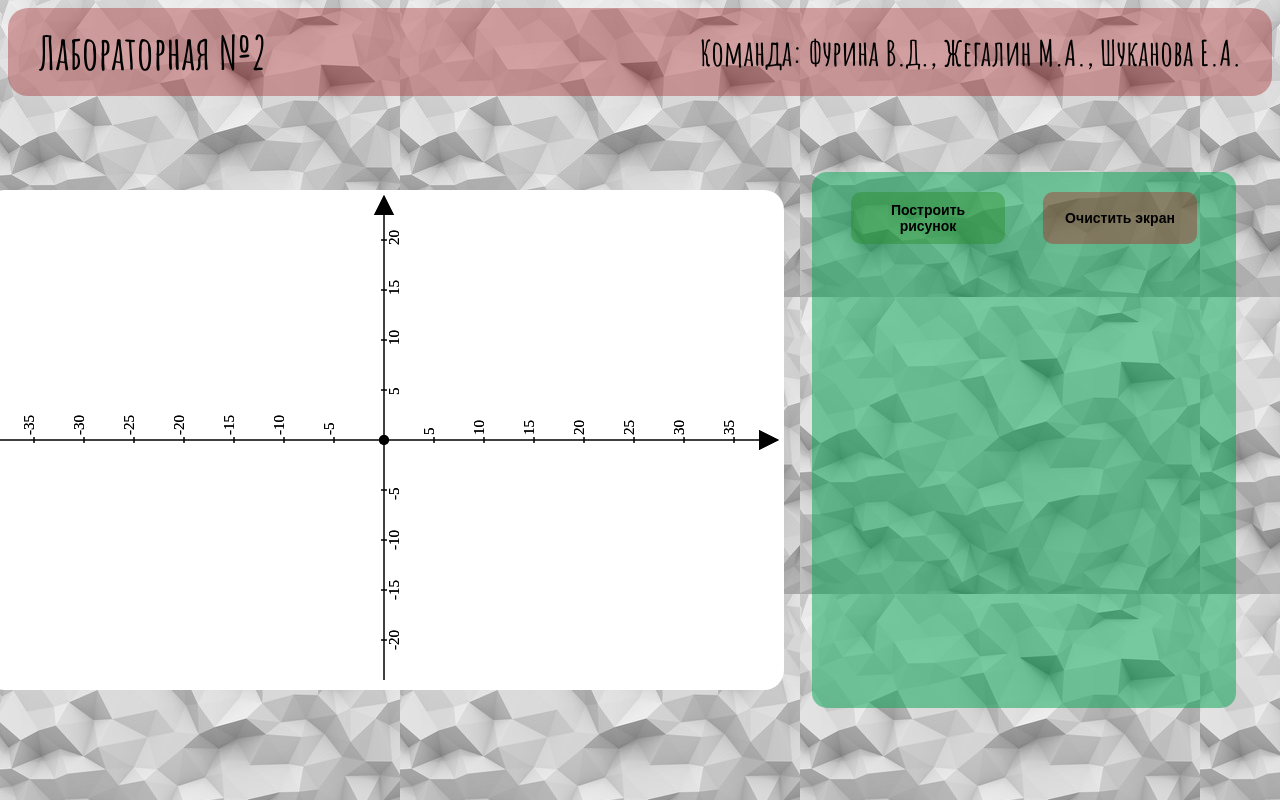
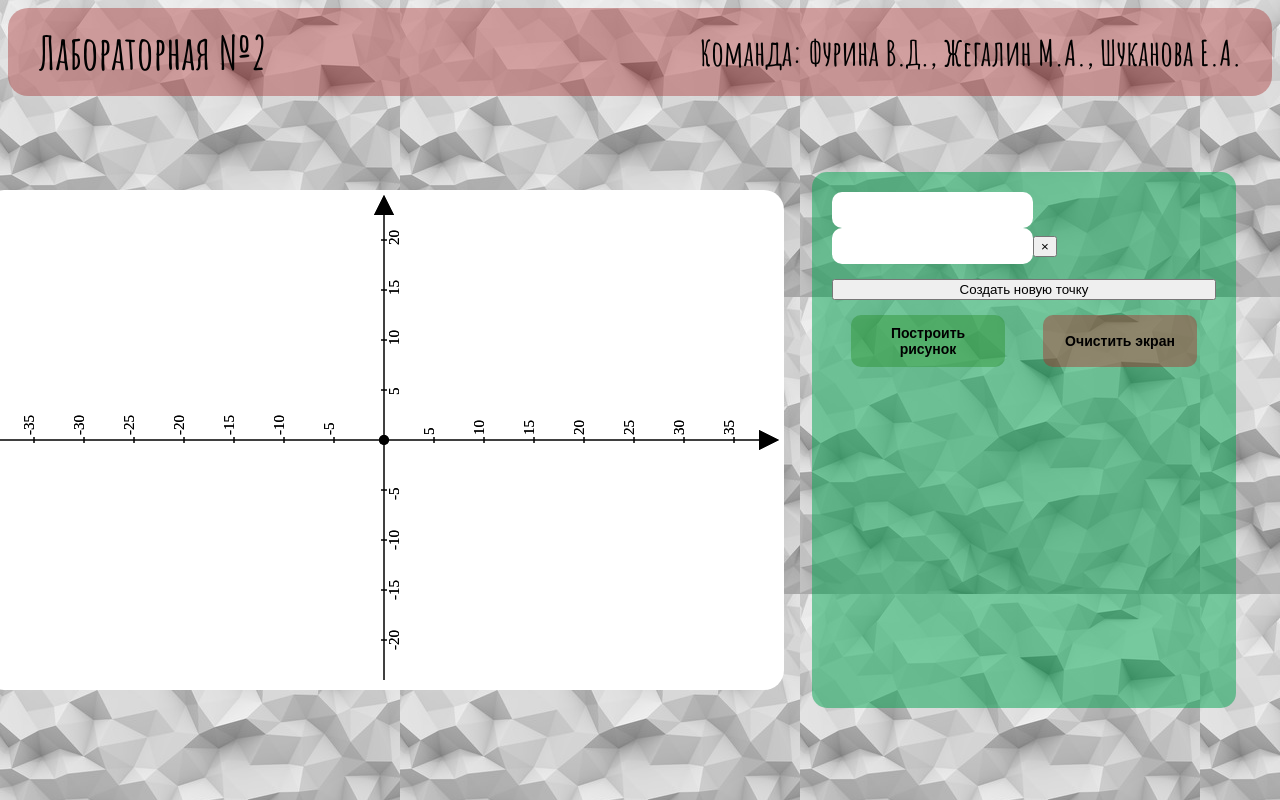
Before and after one commit to MichaelZhegalin/computer-graphics-lab-4, a React (Create React App) app: page / in a window 1280 px wide. Built offline with nearby package versions, Linux system fonts and the light colour scheme; a web font is replaced by a local one.

Commit message:
Добавлен начальный интерфейс для создания точек, теперь можно задать кривую безье по заданным точкам из интерфейса

```diff
--- a/src/App.js
+++ b/src/App.js
@@ -10,6 +10,22 @@ function App() {
     const [state, setState] = useState(false);
     const [clearState, setClearState] = useState(false);
 
+    const [coordinateArr, setCoordinateArr] = useState([{
+        xCoordinate: "",
+        yCoordinate: "",
+        id: Date.now(),
+    }])
+    function createNewDot(){
+        setCoordinateArr(prevState => [...prevState, {
+            xCoordinate: "",
+            yCoordinate: "",
+            id: Date.now(),
+        }])
+    }
+    function removeDot(dot){
+        setCoordinateArr(coordinateArr.filter(dots => dots.id !== dot))
+    }
+
     const clear = () =>{
         setClearState(prevState => !prevState);
     }
@@ -21,8 +37,8 @@ function App() {
   return (
     <div className="App">
         <LabHeader/>
-        <Canvas clearState={clearState} draw={draw} setClearState={setClearState} state={state}/>
-        <Interface  draw={draw} clear={clear}/>
+        <Canvas clearState={clearState} draw={draw} setClearState={setClearState} state={state} coordinateArr={coordinateArr}/>
+        <Interface draw={draw} clear={clear} removeDot={removeDot} createNewDot={createNewDot} coordinateArr={coordinateArr} setCoordinateArr={setCoordinateArr}/>
     </div>
   );
 }
--- a/src/LaboratoryTask.js
+++ b/src/LaboratoryTask.js
@@ -1,7 +1,17 @@
 import {bezierCurveEquation} from "./bezierСurves/BezierCurveEquation";
 
-export const LaboratoryTask = (context) =>{
+export const LaboratoryTask = (context, coordinateArr) =>{
 
-    bezierCurveEquation([5, 25, 5, 20, 5], [0, 16, 24, 0, 5], context)
+    let bezierDotsX = [];
+    let bezierDotsY = [];
+
+    for(let i = 0; i < coordinateArr.length; i++){
+        bezierDotsX[i] = Number(coordinateArr[i].xCoordinate)
+        bezierDotsY[i] = Number(coordinateArr[i].yCoordinate)
+    }
+
+    bezierCurveEquation(bezierDotsX, bezierDotsY, context)
+
+        // [5, 25, 5, 20, 5], [0, 16, 24, 0, 5]
 
 }
--- a/src/components/Canvas.jsx
+++ b/src/components/Canvas.jsx
@@ -3,7 +3,7 @@ import {LaboratoryTask} from "../LaboratoryTask";
 import {coordinateAxes} from "../geometry/CoordinateAxes";
 import {ClearCanvas} from "../userInterface/ClearCanvas";
 
-const Canvas = ({state, clearState, setClearState, draw}) => {
+const Canvas = ({state, clearState, setClearState, draw, coordinateArr}) => {
 
     const canvasRef = useRef(null);
 
@@ -20,7 +20,7 @@ const Canvas = ({state, clearState, setClearState, draw}) => {
 
         if(state){
             ClearCanvas(context);
-            LaboratoryTask(context);
+            LaboratoryTask(context, coordinateArr);
             draw();
         }
         context.restore();
--- /dev/null
+++ b/src/components/Inputs.jsx
@@ -0,0 +1,20 @@
+import React from 'react';
+
+const Inputs = (props) => {
+
+    return (
+        <div>
+            <input onChange={(e) =>{
+                props.coordinate.xCoordinate = e.target.value
+                props.setCoordinateArr(prev => [...prev])}
+            } type="text" value={props.coordinate.xCoordinate}/>
+            <input onChange={(e) => {
+                props.coordinate.yCoordinate = e.target.value
+                props.setCoordinateArr(prev => [...prev])}
+            }  type="text" value={props.coordinate.yCoordinate}/>
+            <button onClick={() => props.removeDot(props.coordinate.id)}>×</button>
+        </div>
+    );
+};
+
+export default Inputs;
--- a/src/components/Interface.jsx
+++ b/src/components/Interface.jsx
@@ -1,9 +1,14 @@
-import React from 'react';
 import Buttons from "./Buttons";
+import PointEntry from "./pointEntry";
 
-const Interface = ({draw, clear}) => {
+const Interface = ({draw, clear, coordinateArr, createNewDot, setCoordinateArr, removeDot}) => {
+
     return (
         <div className='interface'>
+            {coordinateArr.map((el, num) =>
+                <PointEntry key={num} num={num} coordinate={el} setCoordinateArr={setCoordinateArr} removeDot={removeDot}/>
+            )}
+            <button onClick={createNewDot}>Создать новую точку</button>
             <Buttons draw={draw} clear={clear}/>
         </div>
     );
--- /dev/null
+++ b/src/components/pointEntry.jsx
@@ -0,0 +1,13 @@
+import React from 'react';
+import Inputs from "./Inputs";
+
+const PointEntry = (props) => {
+
+    return (
+        <div>
+            <Inputs num={props.num} coordinate={props.coordinate} setCoordinateArr={props.setCoordinateArr} removeDot={props.removeDot}/>
+        </div>
+    );
+};
+
+export default PointEntry;
--- a/src/style/App.css
+++ b/src/style/App.css
@@ -50,8 +50,8 @@
 
 input{
     text-align: center;
-    width: 25vw;
-    height: 10vh;
+    /*width: 25vw;*/
+    /*height: 10vh;*/
     align-self: center;
     border: none;
     border-radius: 10px;
```
